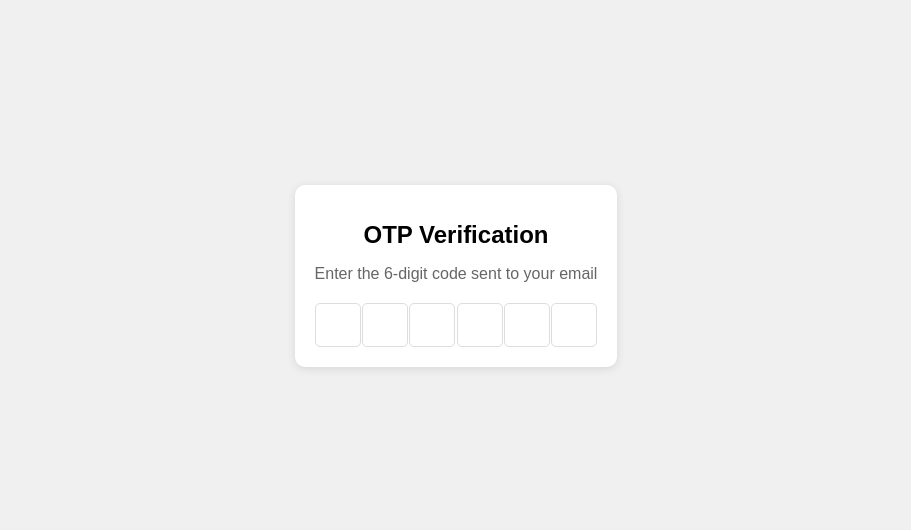
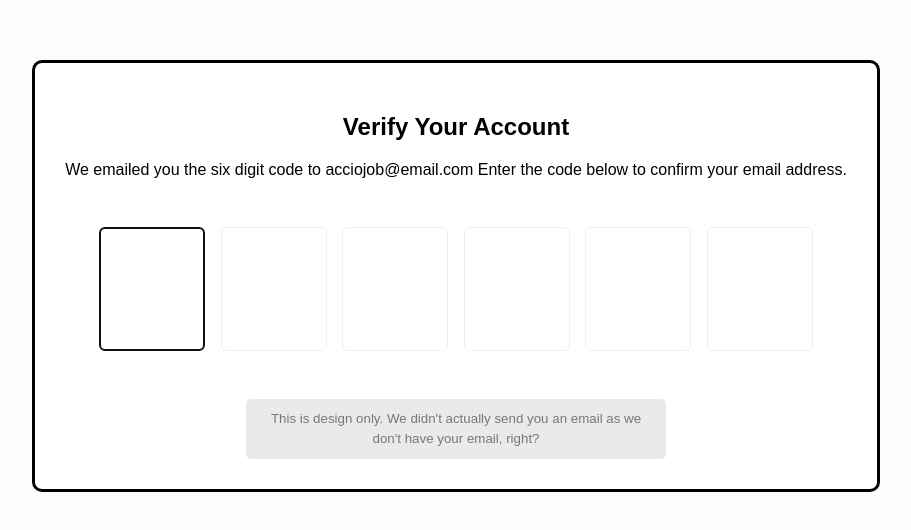
Before and after one commit to acciojob/OTP-Kanchanprajapat, a website: page main.html in a window 1280 px wide. Shown: the part 124-654 px from the top of the page, without its empty margins (184-1095 px from the left). Drawn offline with Linux system fonts and the light colour scheme.

Commit message:
created a submission

```diff
--- a/main.html
+++ b/main.html
@@ -8,18 +8,24 @@
 
 <body>
 	<!-- the entire body must be written by student -->
-	 <div class="container">
-        <h1 id="verification_heading">OTP Verification</h1>
-        <p id="verification_subtext">Enter the 6-digit code sent to your email</p>
-        <div class="code-container">
-            <input type="text" class="code" maxlength="1">
-            <input type="text" class="code" maxlength="1">
-            <input type="text" class="code" maxlength="1">
-            <input type="text" class="code" maxlength="1">
-            <input type="text" class="code" maxlength="1">
-            <input type="text" class="code" maxlength="1">
-        </div>
-    </div>
+	<div class="container">
+		<h2 id="verification_heading">Verify Your Account</h2>
+		<p id="verification_subtext">
+			We emailed you the six digit code to acciojob@email.com
+			Enter the code below to confirm your email address.
+		</p>
+		<div class="code-container">
+			<input type="number" class="code" id="code-1"  min="0" max="9" required>
+			<input type="number" class="code" id="code-2"  min="0" max="9" required>
+			<input type="number" class="code" id="code-3"  min="0" max="9" required>
+			<input type="number" class="code" id="code-4"  min="0" max="9" required>
+			<input type="number" class="code" id="code-5"  min="0" max="9" required>
+			<input type="number" class="code" id="code-6"  min="0" max="9" required>
+		</div>
+		<small class="info">
+			This is design only. We didn't actually send you an email as we don't have your email, right?
+		</small>
+	</div>
     <script type="text/javascript" src="./script.js">
 </script>
 
--- a/script.js
+++ b/script.js
@@ -1,26 +1,26 @@
 //your JS code here. If required.
-document.addEventListener('DOMContentLoaded', (event) => {
-    const codes = document.querySelectorAll('.code');
+const codes = document.querySelectorAll(".code")
 
-    codes.forEach((code, index) => {
-        code.addEventListener('input', (e) => {
-            if (e.target.value.length > 1) {
-                e.target.value = e.target.value[0];
+codes[0].focus()
+
+codes.forEach((code,idx)=>{
+    code.addEventListener("keydown",(e)=>{
+        console.log(e.key)
+        const keyPressed = e.key
+
+        if(keyPressed>=0 && keyPressed<=9){
+            codes[idx].value=''
+            if(idx<codes.length-1){
+                setTimeout(()=>codes[idx+1].focus(),10)
+                // setTimeout(function(){
+                //     codes[index+1].focus()
+                // },10)
             }
-
-            if (e.target.value !== '') {
-                if (index < codes.length - 1) {
-                    codes[index + 1].focus();
-                }
+        }
+        else if(keyPressed==="Backspace"){
+            if(idx>0){
+                setTimeout(()=>codes[idx-1].focus(),10)
             }
-        });
-
-        code.addEventListener('keydown', (e) => {
-            if (e.key === 'Backspace' && e.target.value === '') {
-                if (index > 0) {
-                    codes[index - 1].focus();
-                }
-            }
-        });
-    });
-});
+        }
+    })
+})
--- a/styles.css
+++ b/styles.css
@@ -1,48 +1,75 @@
 /*  your css code here. If applicable */
-body {
-    font-family: Arial, sans-serif;
-    display: flex;
-    justify-content: center;
-    align-items: center;
-    height: 100vh;
-    margin: 0;
-    background-color: #f0f0f0;
+
+*body{
+    box-sizing: border-box;
 }
 
-.container {
-    text-align: center;
-    background: white;
-    padding: 20px;
-    border-radius: 10px;
-    box-shadow: 0 2px 10px rgba(0, 0, 0, 0.1);
+body{
+    background-color: #fbfcfe;
+    font-family: 'Muli',sans-serif;
+    display: flex;
+    align-items: center;
+    justify-content: center;
+    height: 100vh;
+    overflow: hidden;
+    margin: 0;
 }
 
-#verification_heading {
-    margin-bottom: 10px;
-    font-size: 24px;
+.container{
+    background-color: #fff;
+    border: 3px #000 solid;
+    border-radius: 10px;
+    padding: 30px;
+    max-width: 1000px;
+    text-align: center;
 }
 
-#verification_subtext {
-    margin-bottom: 20px;
-    color: #666;
+.code-container{
+    display: flex;
+    align-items: center;
+    justify-content: center;
+    margin: 40px 0;
 }
 
-.code-container {
-    display: flex;
-    justify-content: space-between;
+.code{
+    caret-color: transparent;
+    border-radius: 5px;
+    font-size: 75px;
+    height: 120px;
+    width: 100px;
+    border: 1px solid #eee;
+    margin: 1%;
+    text-align: center;
+    font-weight: 300;
+    -moz-appearance: textfield;
 }
 
-.code {
-    width: 40px;
-    height: 40px;
-    text-align: center;
-    font-size: 24px;
-    border: 1px solid #ddd;
+.code::-webkit-inner-spin-button{
+    -webkit-appearance: none;
+    margin: 0;
+}
+.code:valid{
+    border-color: #3498db;
+    box-shadow: 0 10px 10px -5px rgba(0,0,0,0.25);
+}
+
+.info{
+    background-color: #eaeaea;
+    display: inline-block;
+    padding: 10px;
+    line-height: 20px;
+    max-width: 400px;
+    color: #777;
     border-radius: 5px;
 }
 
-.code:focus {
-    border-color: #007bff;
-    outline: none;
-    box-shadow: 0 0 2px rgba(0, 123, 255, 0.5);
+@media(max-width:600px){
+    .code-container{
+        flex-wrap: wrap;
+    }
+    .code{
+        font-size: 60px;
+        height: 80px;
+        max-width: 70px;
+    }
 }
```
